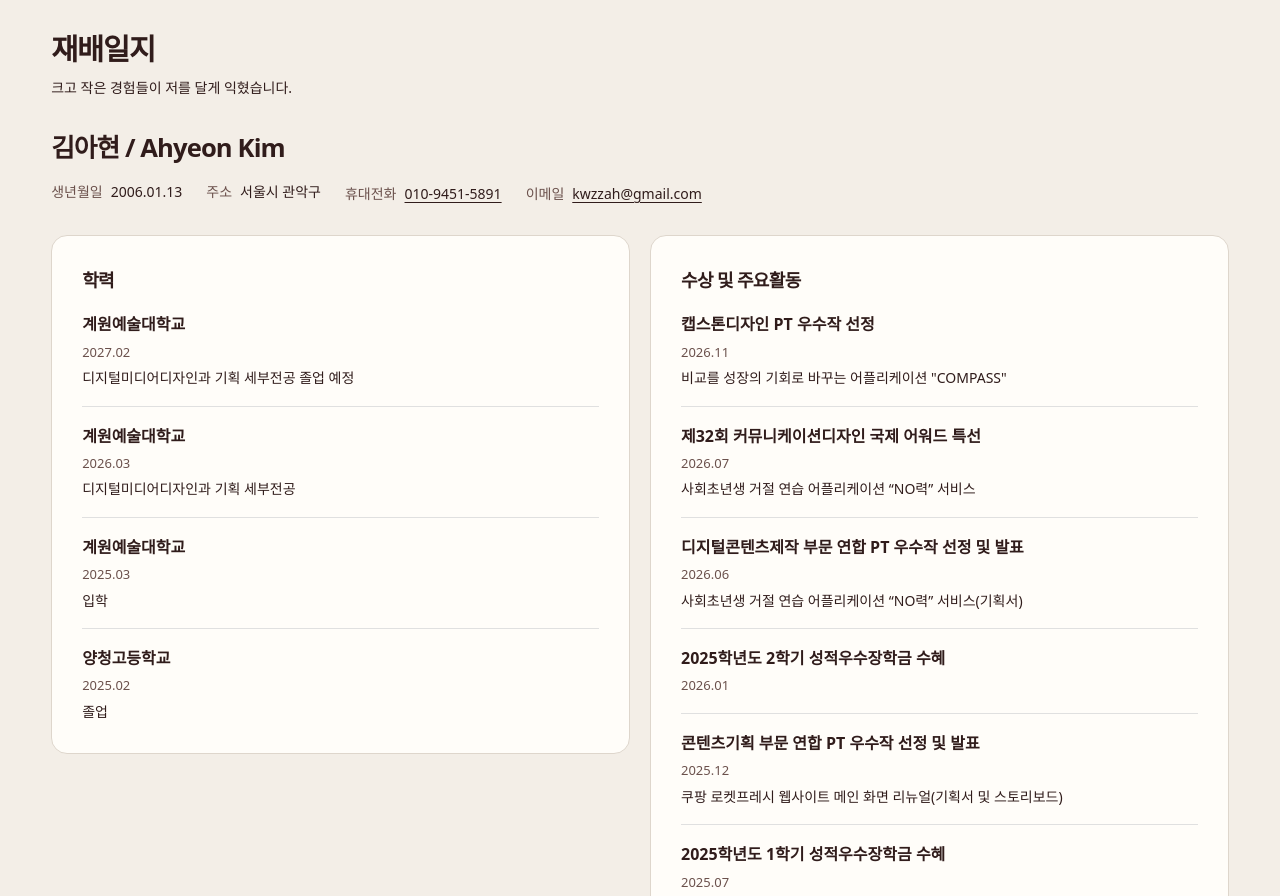
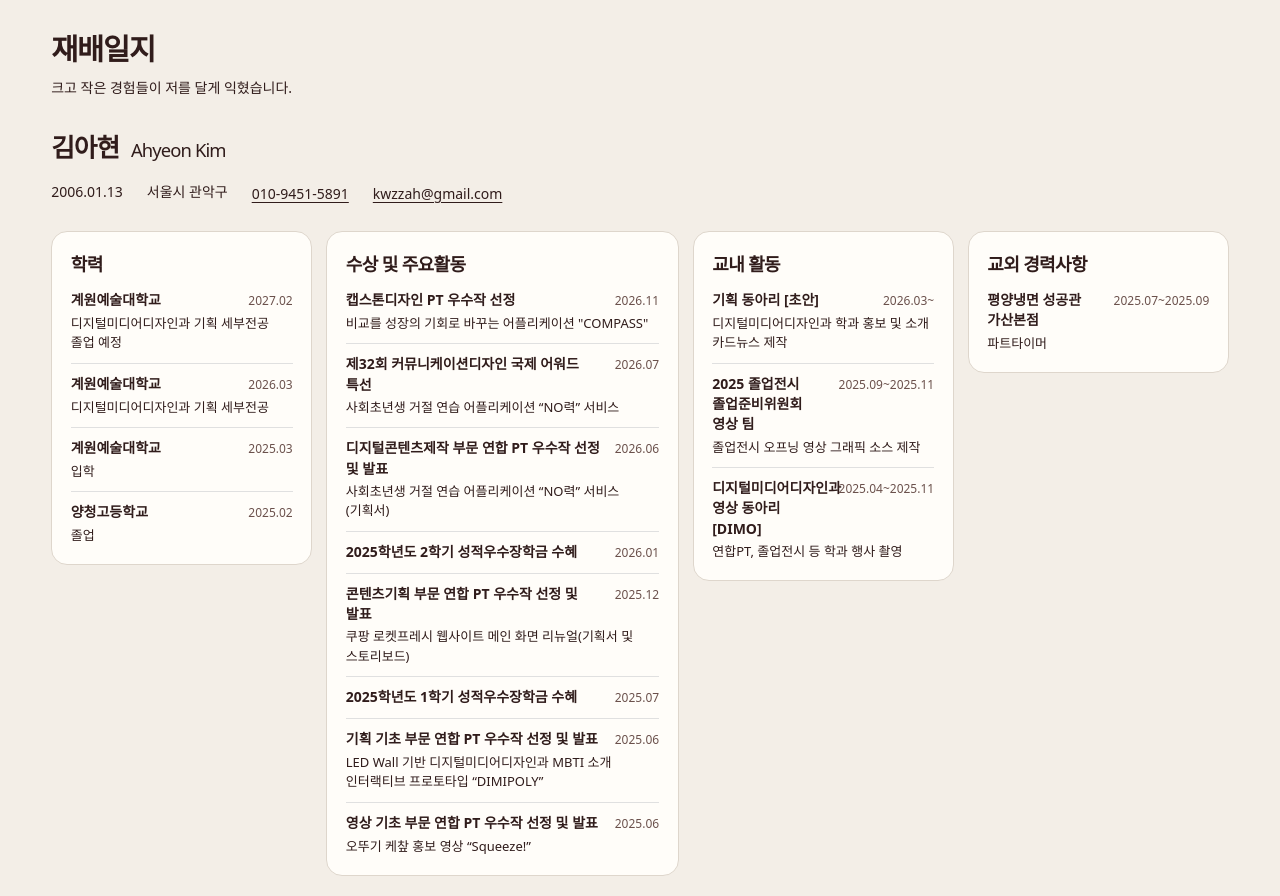
Before and after one commit to nancoolhae/portfolio, a plain HTML site: page index.html in a window 1280 px wide. Shown: the part 1060-1956 px from the top of the page. Drawn offline with Linux system fonts and the light colour scheme; a web font is replaced by a local one.

Commit message:
Compact career cards and simplify profile details

```diff
--- a/app.js
+++ b/app.js
@@ -13,12 +13,12 @@
     { label: '전화', profileLabel: '휴대전화', value: phone, icon: '☎', confirmation: '전화번호를 복사했어요.' },
     { label: '이메일', profileLabel: '이메일', value: email, icon: '✉', confirmation: '이메일을 복사했어요.' },
   ];
-  $('#career-profile-title').textContent = data.profile.name;
+  $('#career-profile-title').innerHTML = `${esc(data.profile.name)} <span lang="en">${esc(data.profile.englishName)}</span>`;
   $('#career-profile-details').innerHTML = `
-    <div><dt>생년월일</dt><dd>${esc(data.profile.birthDate)}</dd></div>
-    <div><dt>주소</dt><dd>${esc(data.contact.address)}</dd></div>
+    <div><dt class="sr-only">생년월일</dt><dd>${esc(data.profile.birthDate)}</dd></div>
+    <div><dt class="sr-only">주소</dt><dd>${esc(data.contact.address)}</dd></div>
     ${contacts.map(({ label, profileLabel, value }, index) => `
-      <div><dt>${profileLabel}</dt><dd><button type="button" class="career-copy"
+      <div><dt class="sr-only">${profileLabel}</dt><dd><button type="button" class="career-copy"
         data-contact-index="${index}" aria-label="${label} 복사: ${esc(value)}">${esc(value)}</button></dd></div>
     `).join('')}
   `;
--- a/data.js
+++ b/data.js
@@ -2,7 +2,8 @@
  * 기간은 계획 종료일을 포함한 원자료 표기 그대로이며, 누락된 이력 연도는 —로 표시합니다. */
 window.PORTFOLIO = {
   "profile": {
-    "name": "김아현 / Ahyeon Kim",
+    "name": "김아현",
+    "englishName": "Ahyeon Kim",
     "birthDate": "2006.01.13"
   },
   "contact": {
--- a/index.html
+++ b/index.html
@@ -6,8 +6,8 @@
   <meta name="theme-color" content="#FAF8F3"><title>잘 익은 귤 김아현</title>
   <link rel="icon" href="assets/brand-tangerine.webp" type="image/webp"><link rel="preload" href="assets/fonts/PretendardVariable.woff2" as="font" type="font/woff2" crossorigin>
   <link rel="stylesheet" href="styles.css?v=citrus-palette"><link rel="stylesheet" href="design-v2.css?v=citrus-palette"><link rel="stylesheet" href="storyboard.css?v=citrus-palette"><link rel="stylesheet" href="motion.css?v=citrus-palette">
-  <script defer src="data.js?v=career-overview"></script><script defer src="projects.js?v=award-badge"></script><script defer src="app.js?v=career-overview"></script>
-<script defer src="motion.js?v=contact-cards"></script><link rel="stylesheet" href="palette.css?v=career-overview"></head>
+  <script defer src="data.js?v=compact-career"></script><script defer src="projects.js?v=award-badge"></script><script defer src="app.js?v=compact-career"></script>
+<script defer src="motion.js?v=contact-cards"></script><link rel="stylesheet" href="palette.css?v=compact-career"></head>
 <body>
   <a class="skip" href="#main">본문 바로가기</a>
   <!-- GNB: 사용자가 지정한 간결한 일반 명칭, 기존 위치와 앵커는 유지. -->
--- a/palette.css
+++ b/palette.css
@@ -266,6 +266,12 @@ nav a::after,
   font-size: clamp(20px, 2vw, 26px);
 }
 
+.career-profile h3 span {
+  margin-inline-start: 6px;
+  font-size: 0.72em;
+  font-weight: 400;
+}
+
 .career-profile dl {
   display: flex;
   flex-wrap: wrap;
@@ -275,15 +281,7 @@ nav a::after,
 }
 
 .career-profile dl > div {
-  display: flex;
-  align-items: baseline;
-  gap: 8px;
   min-width: 0;
-}
-
-.career-profile dt {
-  color: #6b514c;
-  flex-shrink: 0;
 }
 
 .career-profile dd {
@@ -305,14 +303,14 @@ nav a::after,
 
 .career .career-layout {
   grid-template-columns: repeat(2, minmax(0, 1fr));
-  gap: 20px;
-  margin-top: 28px;
+  gap: 14px;
+  margin-top: 24px;
 }
 
 .career-records {
   min-width: 0;
   min-height: 0;
-  padding: clamp(18px, 2.4vw, 30px);
+  padding: clamp(14px, 1.45vw, 22px);
   border: 1px solid var(--line);
   background: var(--surface);
 }
@@ -329,8 +327,11 @@ nav a::after,
 }
 
 .career .career-row {
-  display: block;
-  padding-block: 16px;
+  display: grid;
+  grid-template-columns: minmax(0, 1fr) auto;
+  align-items: baseline;
+  gap: 3px 8px;
+  padding-block: 10px;
 }
 
 .career .career-row:last-child {
@@ -339,17 +340,31 @@ nav a::after,
 
 .career .career-row h4 {
   margin: 0;
-  font-size: 16px;
+  font-size: 14px;
   font-weight: 650;
+  line-height: 1.45;
 }
 
 .career .career-row .career-date {
-  display: block;
-  margin-top: 4px;
+  justify-self: end;
   color: #6b514c;
+  font-size: 12px;
+  font-weight: 400;
+  white-space: nowrap;
+  font-variant-numeric: tabular-nums;
+}
+
+.career .career-row p {
+  grid-column: 1 / -1;
+  margin-top: 0;
   font-size: 13px;
-  font-weight: 400;
-  white-space: normal;
+  line-height: 1.5;
+}
+
+@media (min-width: 1200px) {
+  .career .career-layout {
+    grid-template-columns: minmax(0, 1fr) minmax(0, 1.35fr) repeat(2, minmax(0, 1fr));
+  }
 }
 
 .about-stories p .about-line-break {
```
Also changed, not shown: projects.html (+1 -1 lines).
